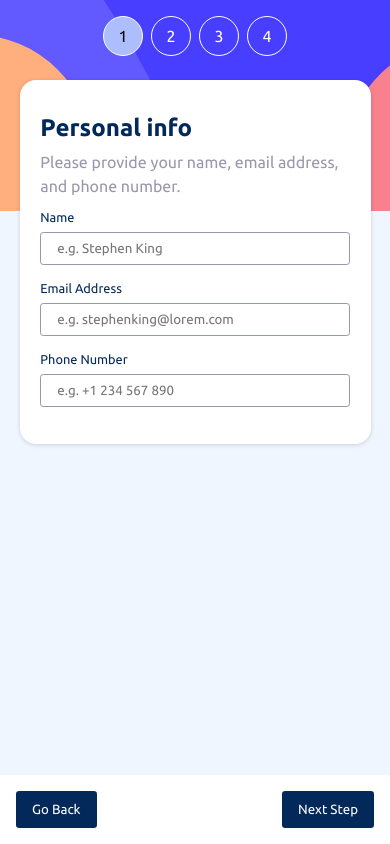
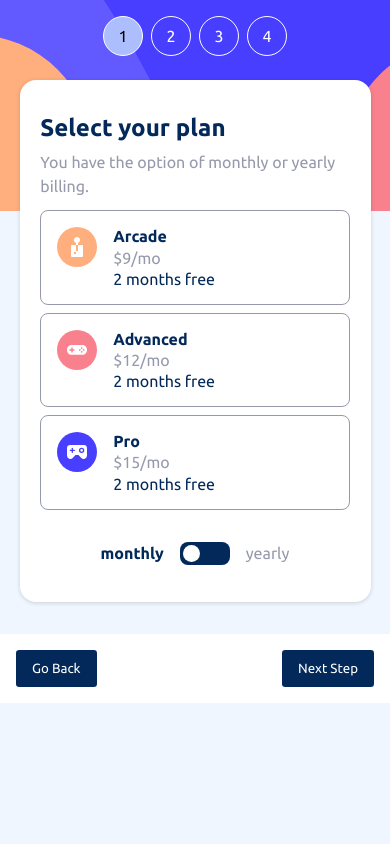
Before and after one commit to muhammadderic/multi-step-form--FrontEndMentor, a React (Create React App) app: page / in a window 390 px wide. Built offline with nearby package versions, Linux system fonts and the light colour scheme.

Commit message:
Create user interface step 2 - mobile

```diff
--- a/src/App.js
+++ b/src/App.js
@@ -7,7 +7,8 @@
   return (
     <div id="app-container">
       <Sidebar />
-      <MainContent title="Personal info" subtitle="Please provide your name, email address, and phone number." />
+      {/* <MainContent title="Personal info" subtitle="Please provide your name, email address, and phone number." /> */}
+      <MainContent title="Select your plan" subtitle="You have the option of monthly or yearly billing." />
       <StepButtons />
     </div>
   );
--- a/src/components/MainContent.jsx
+++ b/src/components/MainContent.jsx
@@ -1,4 +1,5 @@
-import PersonalInfo from "./PersonalInfo";
+// import PersonalInfo from "./PersonalInfo";
+import UserPlan from "./UserPlan";
 import "../styles/main-content.css";
 
 function MainContent({ title, subtitle }) {
@@ -8,7 +9,8 @@
         <h1 className="main-content__title">{title}</h1>
         <p className="main-content__subtitle">{subtitle}</p>
       </div>
-      <PersonalInfo />
+      {/* <PersonalInfo /> */}
+      <UserPlan />
     </div>
   )
 }
--- a/src/components/PersonalInfo.jsx
+++ b/src/components/PersonalInfo.jsx
@@ -1,3 +1,5 @@
+import "../styles/personal-info.css";
+
 function PersonalInfo() {
   return (
     <form>
--- /dev/null
+++ b/src/components/UserPlan.jsx
@@ -0,0 +1,49 @@
+import "../styles/user-plan.css";
+
+function UserPlan() {
+  return (
+    <div id="user-plan-wrapper">
+      <div className="user-plans">
+        <div className="user-plan">
+          <div className="user-plan__icon">
+            <svg xmlns="http://www.w3.org/2000/svg" width="40" height="40" viewBox="0 0 40 40"><g fill="none" fillRule="evenodd"><circle cx="20" cy="20" r="20" fill="#FFAF7E" /><path fill="#FFF" fillRule="nonzero" d="M24.995 18.005h-3.998v5.998h-2v-5.998H15a1 1 0 0 0-1 1V29a1 1 0 0 0 1 1h9.995a1 1 0 0 0 1-1v-9.995a1 1 0 0 0-1-1Zm-5.997 8.996h-2v-1.999h2v2Zm2-11.175a2.999 2.999 0 1 0-2 0v2.18h2v-2.18Z" /></g></svg>
+          </div>
+          <div className="user-plan__detail">
+            <p className="user-plan__title">Arcade</p>
+            <p className="user-plan__price">$9/mo</p>
+            <p className="user-plan__trial">2 months free</p>
+          </div>
+        </div>
+        <div className="user-plan">
+          <div className="user-plan__icon">
+            <svg xmlns="http://www.w3.org/2000/svg" width="40" height="40" viewBox="0 0 40 40"><g fill="none" fillRule="evenodd"><circle cx="20" cy="20" r="20" fill="#F9818E" /><path fill="#FFF" fillRule="nonzero" d="M25.057 15H14.944C12.212 15 10 17.03 10 19.885c0 2.857 2.212 4.936 4.944 4.936h10.113c2.733 0 4.943-2.08 4.943-4.936S27.79 15 25.057 15ZM17.5 20.388c0 .12-.108.237-.234.237h-1.552v1.569c0 .126-.138.217-.259.217H14.5c-.118 0-.213-.086-.213-.203v-1.583h-1.569c-.126 0-.217-.139-.217-.26v-.956c0-.117.086-.213.202-.213h1.584v-1.554c0-.125.082-.231.203-.231h.989c.12 0 .236.108.236.234v1.551h1.555c.125 0 .231.083.231.204v.988Zm5.347.393a.862.862 0 0 1-.869-.855c0-.472.39-.856.869-.856.481 0 .87.384.87.856 0 .471-.389.855-.87.855Zm1.9 1.866a.86.86 0 0 1-.87-.852.86.86 0 0 1 .87-.855c.48 0 .87.38.87.855a.86.86 0 0 1-.87.852Zm0-3.736a.862.862 0 0 1-.87-.854c0-.472.39-.856.87-.856s.87.384.87.856a.862.862 0 0 1-.87.854Zm1.899 1.87a.862.862 0 0 1-.868-.855c0-.472.389-.856.868-.856s.868.384.868.856a.862.862 0 0 1-.868.855Z" /></g></svg>
+          </div>
+          <div className="user-plan__detail">
+            <p className="user-plan__title">Advanced</p>
+            <p className="user-plan__price">$12/mo</p>
+            <p className="user-plan__trial">2 months free</p>
+          </div>
+        </div>
+        <div className="user-plan">
+          <div className="user-plan__icon">
+            <svg xmlns="http://www.w3.org/2000/svg" width="40" height="40" viewBox="0 0 40 40"><g fill="none" fillRule="evenodd"><circle cx="20" cy="20" r="20" fill="#483EFF" /><path fill="#FFF" fillRule="nonzero" d="M26.666 13H13.334A3.333 3.333 0 0 0 10 16.333v7.193a3.447 3.447 0 0 0 2.14 3.24c1.238.5 2.656.182 3.56-.8L18.52 23h2.96l2.82 2.966a3.2 3.2 0 0 0 3.56.8 3.447 3.447 0 0 0 2.14-3.24v-7.193A3.333 3.333 0 0 0 26.666 13Zm-9.333 6H16v1.333a.667.667 0 0 1-1.333 0V19h-1.333a.667.667 0 0 1 0-1.334h1.333v-1.333a.667.667 0 1 1 1.333 0v1.333h1.333a.667.667 0 1 1 0 1.334Zm7.333 2a2.667 2.667 0 1 1 0-5.333 2.667 2.667 0 0 1 0 5.333ZM26 18.333a1.333 1.333 0 1 1-2.667 0 1.333 1.333 0 0 1 2.667 0Z" /></g></svg>
+          </div>
+          <div className="user-plan__detail">
+            <p className="user-plan__title">Pro</p>
+            <p className="user-plan__price">$15/mo</p>
+            <p className="user-plan__trial">2 months free</p>
+          </div>
+        </div>
+      </div>
+      <div className="user-plan__switch-time">
+        <p className="switch-time__text text-active">monthly</p>
+        <div className="switch-time__box">
+          <div className="switch-time__circle"></div>
+        </div>
+        <p className="switch-time__text">yearly</p>
+      </div>
+    </div>
+  )
+}
+
+export default UserPlan;
--- a/src/styles/main-content.css
+++ b/src/styles/main-content.css
@@ -25,42 +25,6 @@
   color: hsl(231, 11%, 63%);
 }
 
-.input-wrapper {
-  padding-bottom: 1rem;
-  display: flex;
-  flex-direction: column;
-  gap: .5rem;
-}
-
-.input-wrapper label {
-  font-size: .8rem;
-  color: hsl(213, 96%, 18%);
-}
-
-.content__input {
-  padding: .5rem 1rem;
-  border: 1px solid hsl(231, 11%, 63%);
-  border-radius: .2rem;
-}
-
-.input-border:hover {
-  border: 1px solid hsl(243, 100%, 62%);
-}
-
-.error-input {
-  font-size: .8rem;
-  font-weight: 700;
-  color: hsl(354, 84%, 57%);
-}
-
-.error-display-none {
-  display: none;
-}
-
-.error-input-border {
-  border: 1px solid hsl(354, 84%, 57%);
-}
-
 @media (min-width: 1024px) {
   #main-content {
     margin: 0 auto;
@@ -76,13 +40,4 @@
   .main-content__title {
     font-size: 2rem;
   }
-
-  .input-wrapper input {
-    padding: .8rem 1rem;
-  }
-
-  .error-input {
-    position: absolute;
-    right: 3rem;
-  }
 }
--- a/src/styles/step-buttons.css
+++ b/src/styles/step-buttons.css
@@ -1,10 +1,11 @@
 #step-buttons {
   width: 100%;
+  margin-top: 2rem;
   padding: 1rem;
   display: flex;
   justify-content: space-between;
   background-color: #fff;
-  position: absolute;
+  /* position: absolute; */
   bottom: 0;
 }
 
--- /dev/null
+++ b/src/styles/user-plan.css
@@ -0,0 +1,64 @@
+.user-plans {
+  display: flex;
+  flex-direction: column;
+  gap: .5rem;
+}
+
+.user-plan {
+  padding: 1rem;
+  display: flex;
+  gap: 1rem;
+  border: 1px solid hsl(231, 11%, 63%);
+  border-radius: .5rem;
+}
+
+.user-plan__detail {
+  display: flex;
+  flex-direction: column;
+  gap: .2rem;
+}
+
+.user-plan__title {
+  font-weight: 700;
+  color: hsl(213, 96%, 18%);
+}
+
+.user-plan__price {
+  color: hsl(231, 11%, 63%);
+}
+
+.user-plan__trial {
+  color: hsl(213, 96%, 18%);
+}
+
+.user-plan__switch-time {
+  margin-top: 1rem;
+  padding: 1rem;
+  display: flex;
+  justify-content: center;
+  align-items: center;
+}
+
+.switch-time__text {
+  color: hsl(231, 11%, 63%);
+}
+
+.switch-time__box {
+  width: 50px;
+  margin: 0 1rem;
+  padding: .2rem;
+  background-color: hsl(213, 96%, 18%);
+  border-radius: .5rem;
+}
+
+.switch-time__circle {
+  width: 17px;
+  height: 17px;
+  background-color: #fff;
+  border-radius: 50%;
+}
+
+.text-active {
+  font-weight: 700;
+  color: hsl(213, 96%, 18%);
+}
```
Also changed, not shown: src/styles/personal-info.css (added, +46 -0 lines).
